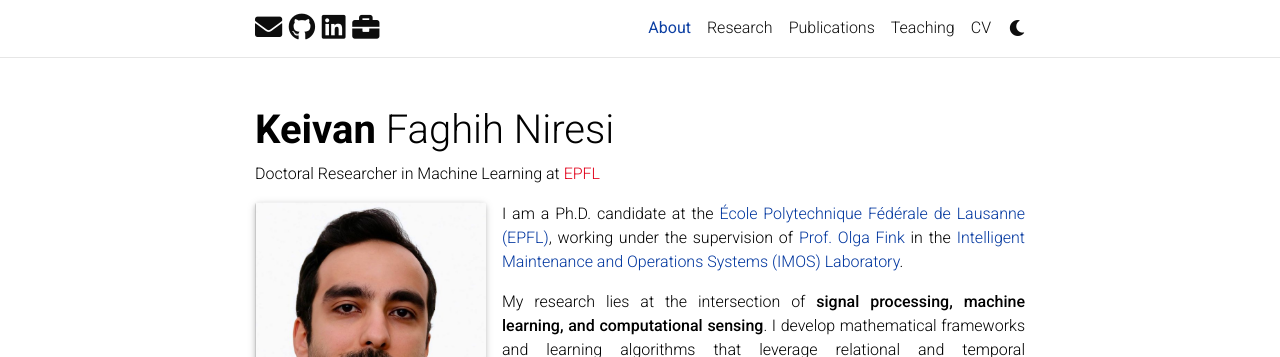
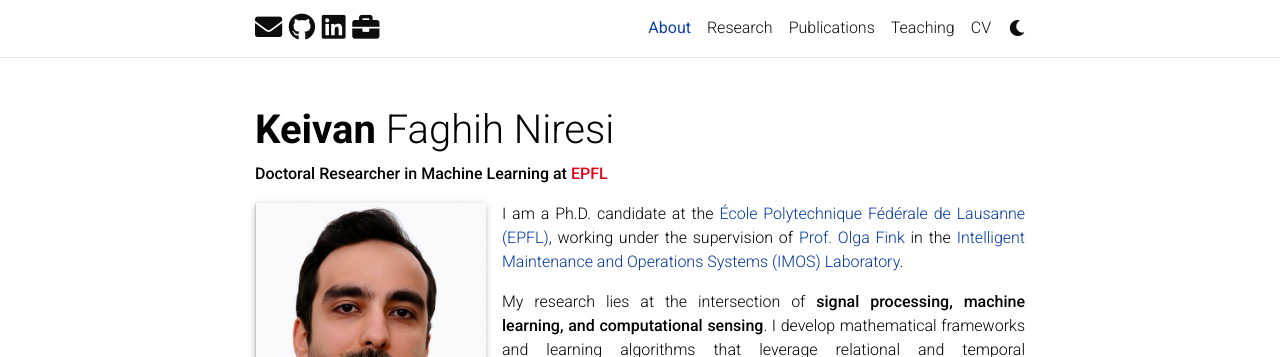
Before and after one commit to Keiv4n/keiv4n.github.io, a Jekyll site: the page built from _pages/about.md, in a window 1280 px wide. Shown: the top 357 px of the page. Built offline with Jekyll 4.4.1, drawn with Linux system fonts in a browser that asks for light colours; full-size pictures stand in for the smaller copies a plugin makes; comment, search, counter and statistics services are not loaded; a style sheet for code colours, icons or effects is not loaded.

Commit message:
Restore bold homepage subtitle

```diff
--- a/_layouts/about.html
+++ b/_layouts/about.html
@@ -8,7 +8,7 @@ layout: default
       {% if site.title == "blank" -%} <span class="font-weight-bold">{{ site.first_name }}</span> {{ site.middle_name }} {{
   site.last_name }}{%- else -%}{{ site.title }}{%- endif %}
     </h1>
-    <p class="desc">{{ page.subtitle }}</p>
+    <p class="desc"><strong>{{ page.subtitle }}</strong></p>
   </header>
   <article>
     {% if page.profile -%}
```
